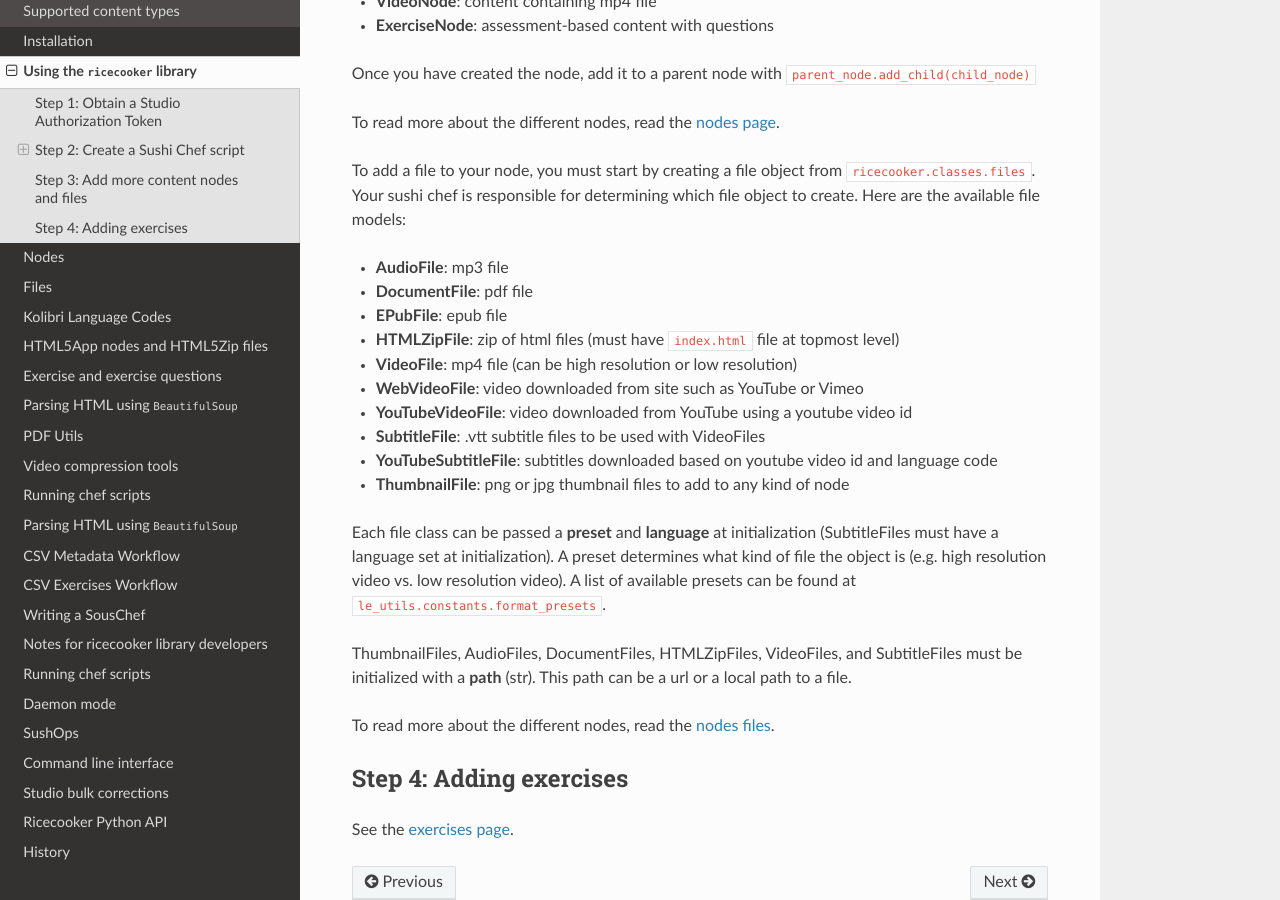
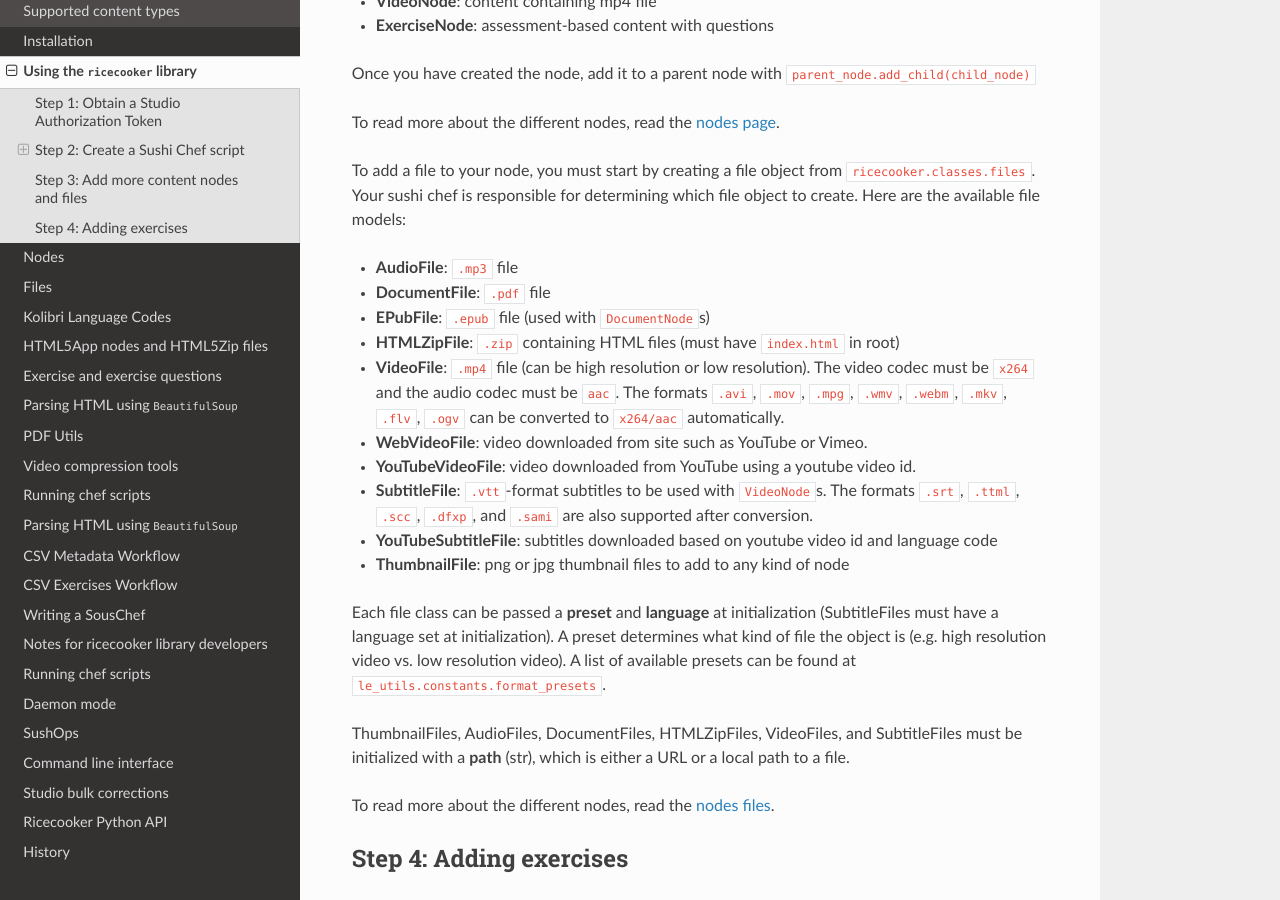
Before and after one commit to learningequality/ricecooker, a Sphinx documentation site: the page built from docs/usage.md, in a window 1280 px wide and 900 px high, scrolled down 4456 px. Built offline with Sphinx 7.4.7 and the Read the Docs theme 2.0.0, drawn with Linux system fonts in a browser that asks for light colours; some of the changed text lies outside the part shown.

Commit message:
minor docs updates

```diff
--- a/docs/usage.md
+++ b/docs/usage.md
@@ -216,14 +216,18 @@ To add a file to your node, you must start by creating a file object from `ricec
 Your sushi chef is responsible for determining which file object to create.
 Here are the available file models:
 
-  - __AudioFile__: mp3 file
-  - __DocumentFile__: pdf file
-  - __EPubFile__: epub file
-  - __HTMLZipFile__: zip of html files (must have `index.html` file at topmost level)
-  - __VideoFile__: mp4 file (can be high resolution or low resolution)
-  - __WebVideoFile__: video downloaded from site such as YouTube or Vimeo
-  - __YouTubeVideoFile__: video downloaded from YouTube using a youtube video id
-  - __SubtitleFile__: .vtt subtitle files to be used with VideoFiles
+  - __AudioFile__: `.mp3` file
+  - __DocumentFile__: `.pdf` file
+  - __EPubFile__: `.epub` file (used with `DocumentNode`s)
+  - __HTMLZipFile__: `.zip` containing HTML files (must have `index.html` in root)
+  - __VideoFile__: `.mp4` file (can be high resolution or low resolution).
+    The video codec must be `x264` and the audio codec must be `aac`.
+    The formats `.avi`, `.mov`, `.mpg`, `.wmv`, `.webm`, `.mkv`, `.flv`, `.ogv`
+    can be converted to `x264/aac` automatically.
+  - __WebVideoFile__: video downloaded from site such as YouTube or Vimeo.
+  - __YouTubeVideoFile__: video downloaded from YouTube using a youtube video id.
+  - __SubtitleFile__: `.vtt`-format subtitles to be used with `VideoNode`s. The
+    formats `.srt`, `.ttml`, `.scc`, `.dfxp`, and `.sami` are also supported after conversion.
   - __YouTubeSubtitleFile__: subtitles downloaded based on youtube video id and language code
   - __ThumbnailFile__: png or jpg thumbnail files to add to any kind of node
 
@@ -233,10 +237,9 @@ A preset determines what kind of file the object is (e.g. high resolution video
 A list of available presets can be found at `le_utils.constants.format_presets`.
 
 ThumbnailFiles, AudioFiles, DocumentFiles, HTMLZipFiles, VideoFiles, and SubtitleFiles
-must be initialized with a __path__ (str). This path can be a url or a local path to a file.
+must be initialized with a __path__ (str), which is either a URL or a local path to a file.
 
 To read more about the different nodes, read the [nodes files](./files.md).
-
 
 
 
```
Also changed, not shown: other parts of docs/usage.md (+16 -16 lines), docs/files.md (+13 -1 lines), docs/nodes.md (+5 -3 lines), docs/video_compression.md (+1 -1 lines), 1 other file.
